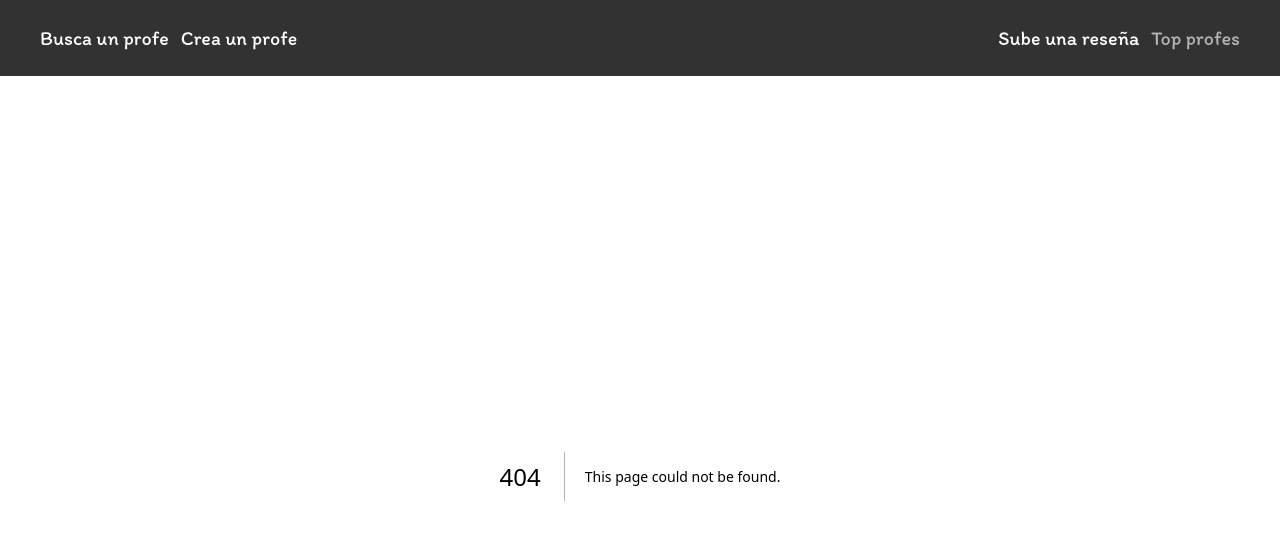
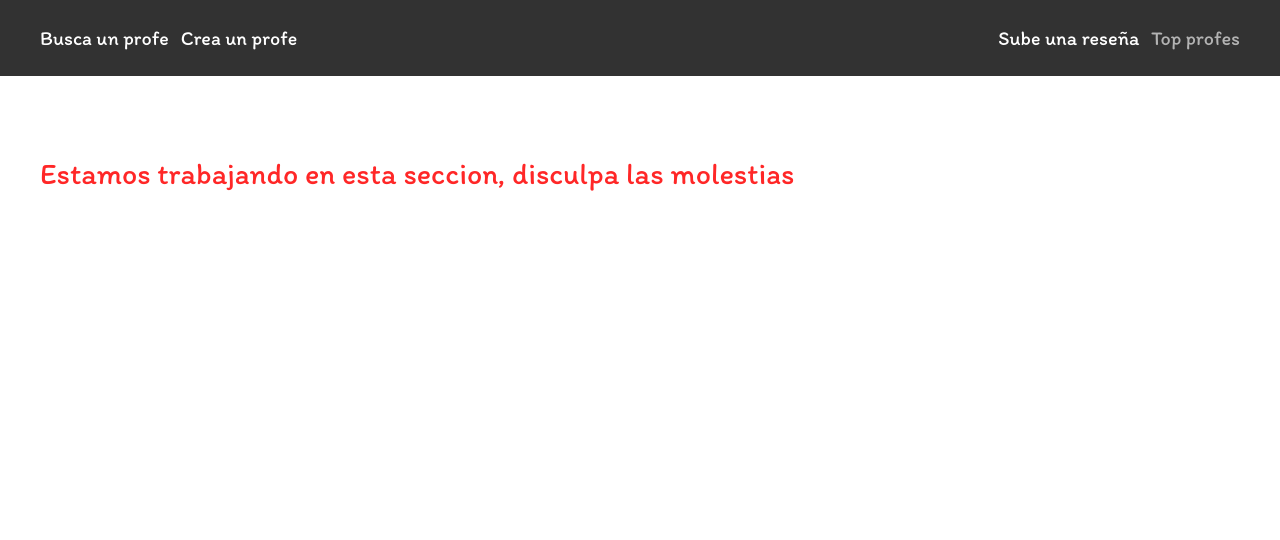
Before and after one commit to LuisC-web/rate-ud, a Next.js app: page /top in a window 1280 px wide. Before the commit this address had no page. Shown: the top 540 px of the page. Built offline with nearby package versions, Linux system fonts and the light colour scheme.

Commit message:
fix: component for page working

```diff
--- /dev/null
+++ b/src/app/new/teacher/page.tsx
@@ -0,0 +1,8 @@
+import Working from "@/components/ui/Working";
+import React from "react";
+
+function NewTeacher() {
+  return <Working />;
+}
+
+export default NewTeacher;
--- /dev/null
+++ b/src/app/top/page.tsx
@@ -0,0 +1,8 @@
+import Working from "@/components/ui/Working";
+import React from "react";
+
+function TopTeacher() {
+  return <Working />;
+}
+
+export default TopTeacher;
--- /dev/null
+++ b/src/components/ui/Working.tsx
@@ -0,0 +1,11 @@
+import React from "react";
+
+function Working() {
+  return (
+    <div className="text-error mx-auto mt-10 h-full w-full p-10 text-3xl">
+      Estamos trabajando en esta seccion, disculpa las molestias
+    </div>
+  );
+}
+
+export default Working;
```
